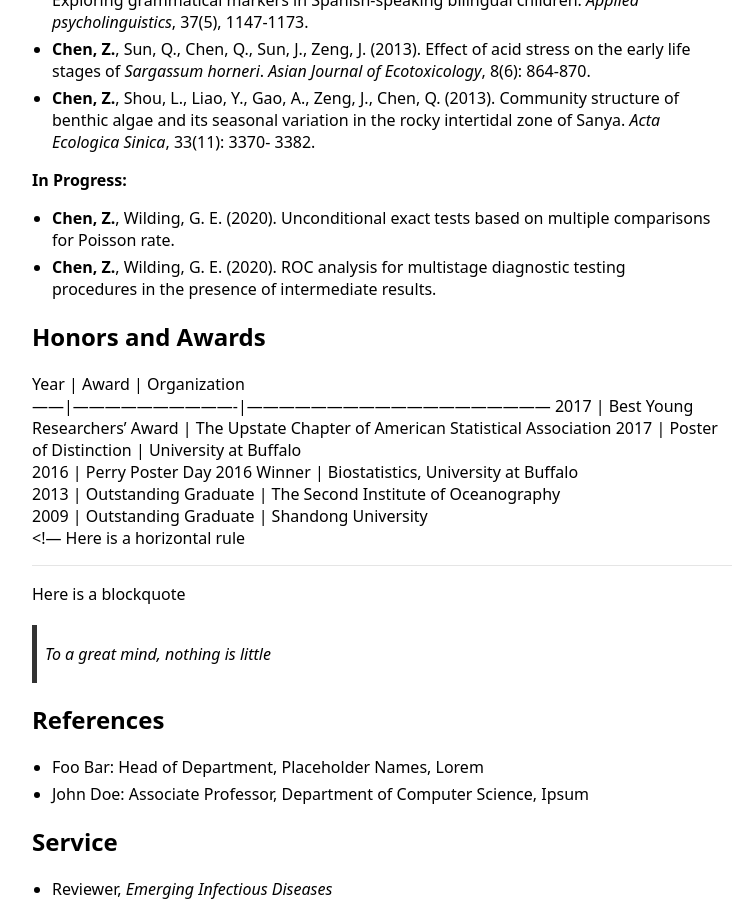
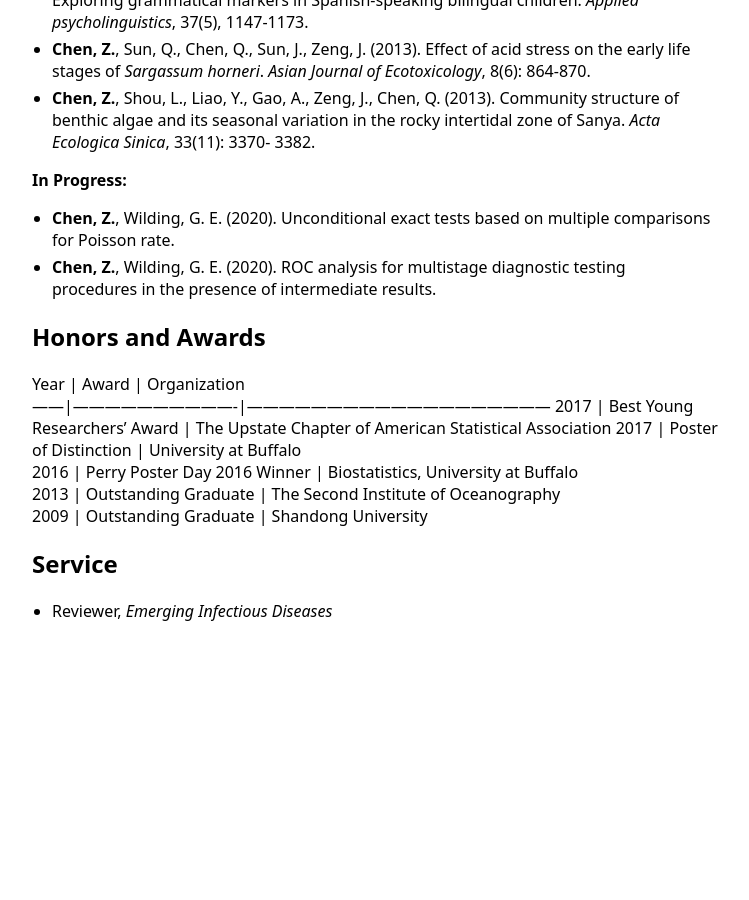
Before and after one commit to ziqiangc/ziqiangc.github.io, a Jekyll site: the page built from index.md, in a window 1280 px wide and 900 px high, scrolled down 1327 px. Shown: the whole window, without its empty margins (258-1007 px from the left). Built offline with Jekyll 4.4.1, drawn with Linux system fonts in a browser that asks for light colours; our own code applies the rules of GitHub Pages for plain Markdown files; after the commit the page ends 1949 px from its top, so only the background shows below that.

Commit message:
Update index.md

```diff
--- a/index.md
+++ b/index.md
@@ -61,19 +61,7 @@ Oceanography</span>
  2016 | Perry Poster Day 2016 Winner  | Biostatistics, University at Buffalo
  2013 | Outstanding Graduate          | The Second Institute of Oceanography
  2009 | Outstanding Graduate          | Shandong University
-<!---
-Here is a horizontal rule
 
----
-
-Here is a blockquote
-
-> To a great mind, nothing is little
-
-## References
-
-* Foo Bar: Head of Department, Placeholder Names, Lorem
-* John Doe: Associate Professor, Department of Computer Science, Ipsum
 
 ## Service
 - Reviewer, *Emerging Infectious Diseases*
```
